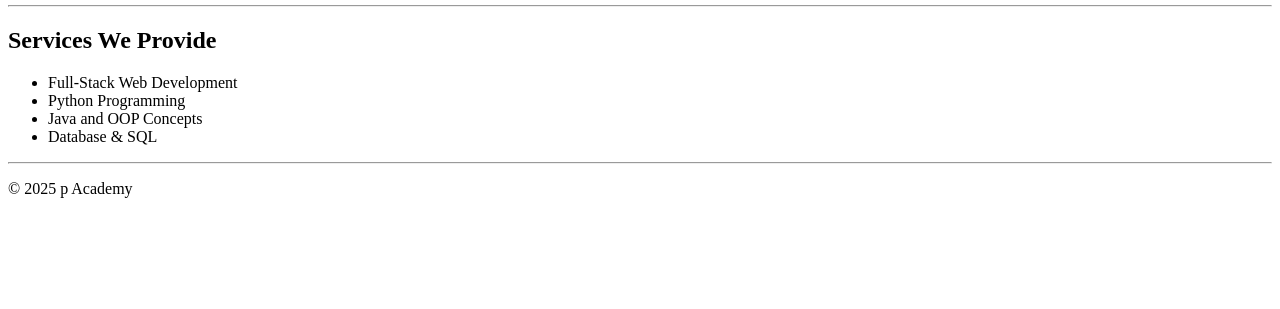
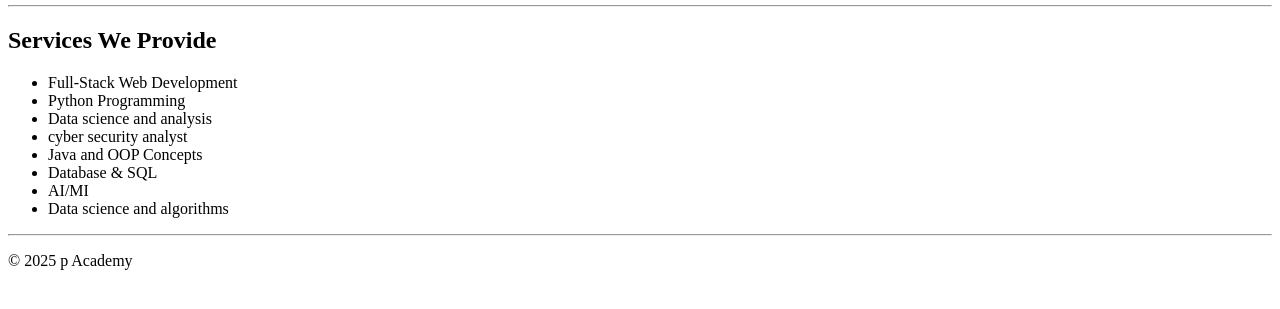
Before and after one commit to Punith2412/Web-Development, a website: page Services.html in a window 1280 px wide. Shown: the part 153-462 px from the top of the page. Drawn offline with Linux system fonts and the light colour scheme.

Commit message:
Services.html

```diff
--- a/Services.html
+++ b/Services.html
@@ -22,8 +22,12 @@
         <ul>
             <li>Full-Stack Web Development</li>
             <li>Python Programming</li>
+            <li>Data science and analysis</li>
+            <li>cyber security analyst</li>
             <li>Java and OOP Concepts</li>
             <li>Database & SQL</li>
+            <li>AI/MI</li>
+            <li>Data science and algorithms</li>
         </ul>
     </main>
     <hr>
```
